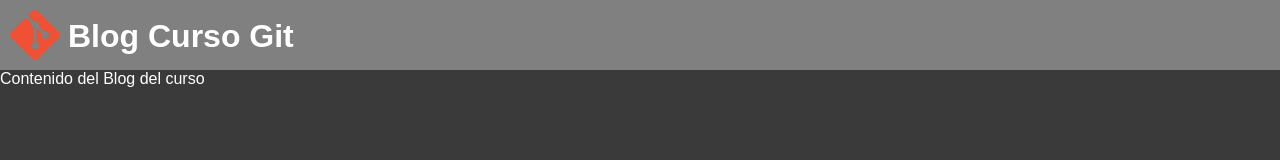
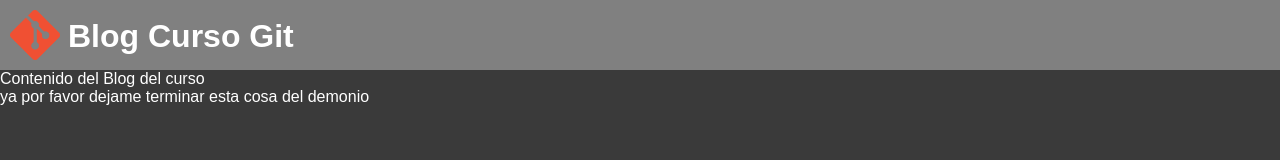
Before and after one commit to osvarg/Mastermind, a plain HTML site: page index.html in a window 1280 px wide. Drawn offline with Linux system fonts and the light colour scheme; a web font is replaced by a local one.

```diff
--- a/index.html
+++ b/index.html
@@ -17,5 +17,8 @@
     <div>
         Contenido del Blog del curso
     </div>
+    <div>
+        ya por favor dejame terminar esta cosa del demonio
+    </div>
 </body>
 </html>
```
